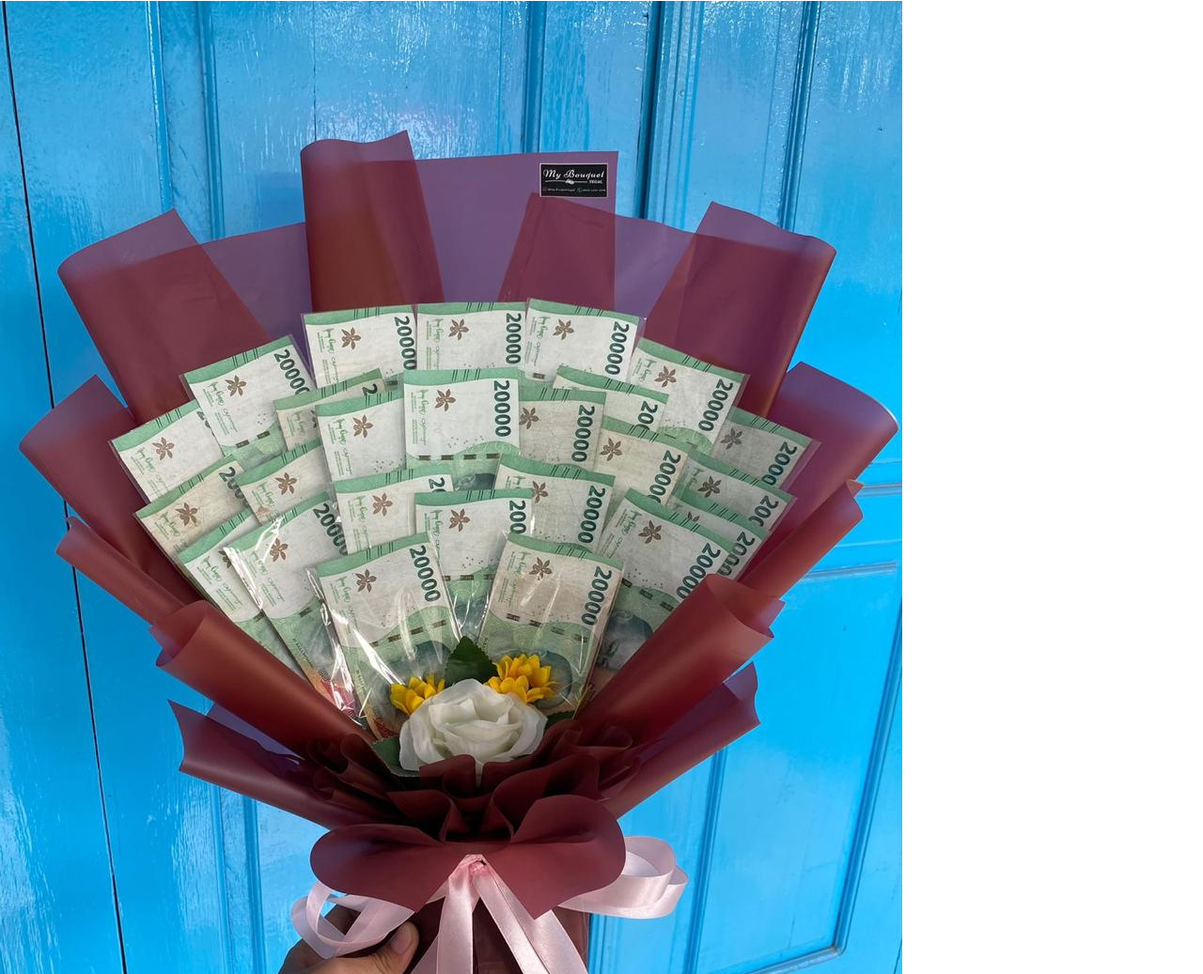
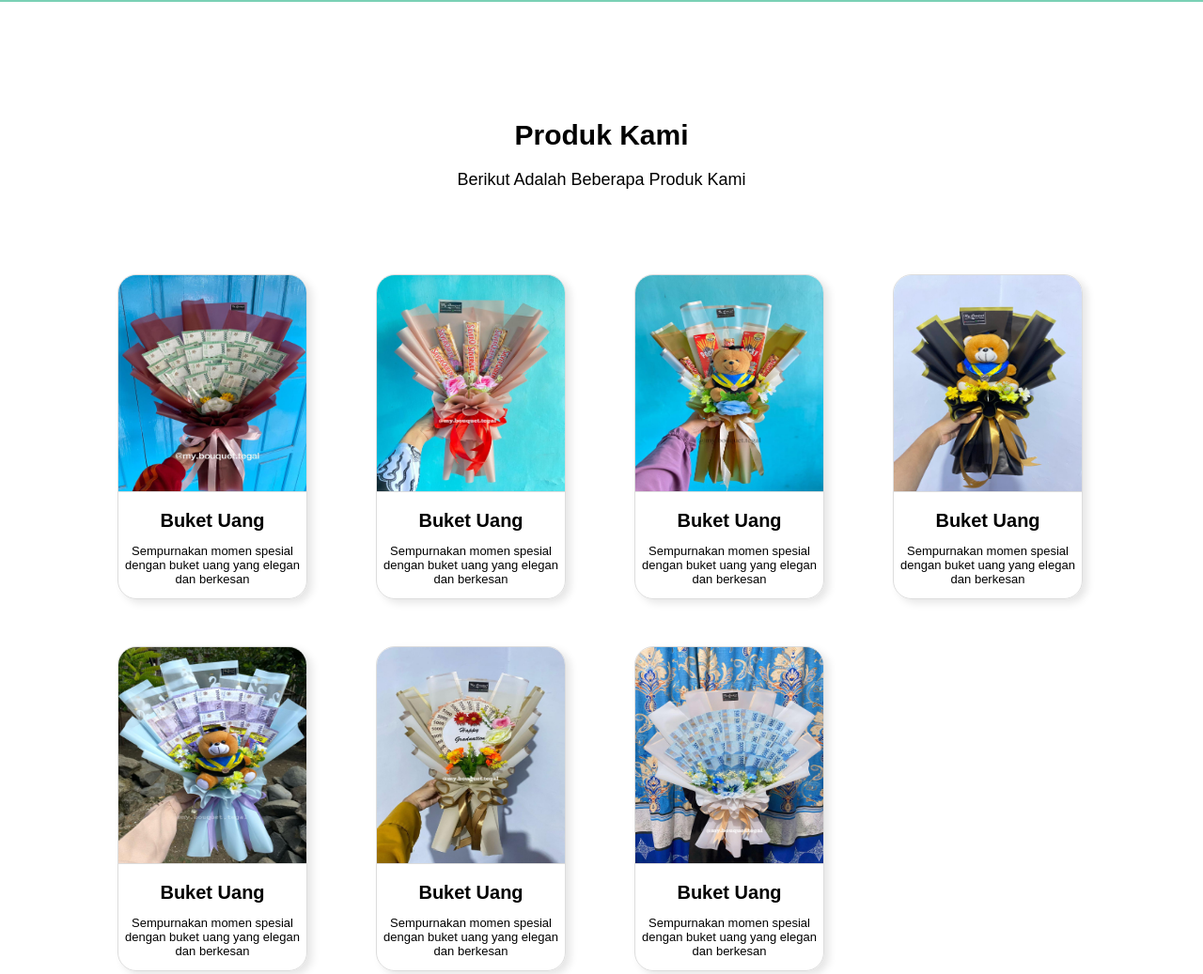
Before and after one commit to MuqtasidRoziq/tugas1-web-programming, a plain HTML site: page index.html in a window 1280 px wide. Shown: the part 1285-2322 px from the top of the page at 94% size. Drawn offline with Linux system fonts and the light colour scheme; a web font is replaced by a local one.

Commit message:
add image and update style.css

```diff
--- a/index.html
+++ b/index.html
@@ -18,10 +18,10 @@
                     <a href="#layanan">Layanan</a>
                 </li>
                 <li>
-                    <a href="#produk">Product</a>
+                    <a href="#title-produk">Product</a>
                 </li>
                 <li>
-                    <a href="#">contact</a>
+                    <a href="#title-footer">contact</a>
                 </li>
             </ul>
         </nav>
@@ -78,17 +78,46 @@
             </table>
         </section>
         <!-- PRODUCT -->
-        <section id="produk">
-            <section class="title-produk">
+        <section id="title-produk">
             <h1>Produk Kami</h1>
             <p>Berikut Adalah Beberapa Produk Kami</p>
         </section>
-            <section class="jenis-produk">
-                <img src="image/buket uang.jpg" alt="buket uang">
+        <section class="produk">
+            <section class="box-produk">
+                <img src="image/buket uang.jpg" alt="buket uang" width="30%">
                 <h2>Buket Uang</h2>
+                <p>Sempurnakan momen spesial dengan buket uang yang elegan dan berkesan</p>
             </section>
-
-
+            <section class="box-produk">
+                <img src="image/buket jajan.jpg" alt="buket jajan" width="30%">
+                <h2>Buket Uang</h2>
+                <p>Sempurnakan momen spesial dengan buket uang yang elegan dan berkesan</p>
+            </section>
+            <section class="box-produk">
+                <img src="image/buket jajan + boneka.jpg" alt="buket jajan dan boneka" width="30%">
+                <h2>Buket Uang</h2>
+                <p>Sempurnakan momen spesial dengan buket uang yang elegan dan berkesan</p>
+            </section>
+            <section class="box-produk">
+                <img src="image/buket boneka.jpg" alt="buket boneka" width="30%">
+                <h2>Buket Uang</h2>
+                <p>Sempurnakan momen spesial dengan buket uang yang elegan dan berkesan</p>
+            </section>
+            <section class="box-produk">
+                <img src="image/buket uang + boneka.jpg" alt="buket uang dan boneka" width="30%">
+                <h2>Buket Uang</h2>
+                <p>Sempurnakan momen spesial dengan buket uang yang elegan dan berkesan</p>
+            </section>
+            <section class="box-produk">
+                <img src="image/buket uang muter.jpg" alt="buket uang" width="30%">
+                <h2>Buket Uang</h2>
+                <p>Sempurnakan momen spesial dengan buket uang yang elegan dan berkesan</p>
+            </section>
+            <section class="box-produk">
+                <img src="image/buket uang 50k.jpg" alt="buket uang" width="30%">
+                <h2>Buket Uang</h2>
+                <p>Sempurnakan momen spesial dengan buket uang yang elegan dan berkesan</p>
+            </section>
         </section>
         <section id="form-pemesanan">
             <form action="">
@@ -131,20 +160,24 @@
     </main>
     <!-- FOOTER -->
     <footer>
-        <p>Media Sosial</p>
-        <p>
+        <p id="title-footer">Media Sosial</p>
+        <section class="link">
+            <p class="link-ig">
                 <a href="https://www.instagram.com/my.bouquet.tegal" target="_blank"><i class="fa-brands fa-square-instagram"></i></a>
                 my.bouquet.tegal
             </p>
-        <p>
+            <p class="link-fb">
                 <a href="#" target="_blank"><i class="fa-brands fa-square-facebook"></i></a>
                 My Bouquet Tegal
             </p>
-        <p>
+            <p class="link-wa">
                 <a href="https://wa.me/+6287880772495" target="_blank"><i class="fa-brands fa-square-whatsapp"></i></a>
                 +6287880772495
             </p>
+        </section>
+        <section class="alamat">
             <p>Alamat : Desa Jatibogor Kec Suradadi Kab Tegal</p>
+        </section>
     </footer>
 </body>
 </html>
--- a/style.css
+++ b/style.css
@@ -48,6 +48,7 @@ nav a{
 
 nav a:hover{
     color: rgb(14, 120, 113);
+    transition-duration: 0.5s;
     font-weight: bold;
 }
 
@@ -73,6 +74,7 @@ img{
 
 .title-description{
     margin-bottom: 10px;
+    font-size: 30px;
 }
 
 .description{
@@ -90,12 +92,13 @@ img{
 #layanan {
     background-color:  rgb(122, 208, 181);
     color: black;
-    padding: 50px 0;
+    padding: 100px;
+    padding-bottom: 150px;
     text-align: center;
 }
 
 #layanan h1 {
-    font-size: 32px;
+    font-size: 30px;
     margin-bottom: 20px;
 }
 
@@ -126,3 +129,81 @@ img{
 .table-layanan td {
     background-color: white;
 }
+
+.produk{
+    padding: 100px;
+    display: grid;
+    grid-template-columns: repeat(auto-fill, minmax(250px, 1fr));
+    justify-content: space-between;
+    flex-wrap: wrap;
+    gap: 20px;
+}
+
+#title-produk{
+    padding: 100px;
+    margin-bottom: -100px;
+    padding-bottom: 0;
+}
+#title-produk h1{
+    font-size: 30px;
+    text-align: center;
+    margin-bottom: 20px;
+}
+
+#title-produk p{
+    font-size: 18px;
+    text-align: center;
+    padding-bottom: 50px;
+    margin-bottom: 40px;
+}
+
+.box-produk{
+    margin-left: 25px;
+    margin-bottom: 30px;
+    border: 1px solid #ddd;
+    border-radius: 20px;
+    box-shadow: 5px 4px 8px rgba(0, 0, 0, 0.1); /* Bayangan lembut */
+    overflow: hidden; /* Menghindari overflow pada gambar */
+    width: 200px; /* Lebar box */
+    text-align: center;
+    transition: transform 0.3s, box-shadow 0.3s; /* Animasi saat hover */
+}
+
+.box-produk:hover {
+    transform: translateY(5px);
+    box-shadow: 0 8px 16px rgba(0, 0, 0, 0.2); /* Bayangan lebih besar */
+}
+
+.box-produk img{
+    padding-right: 0;
+    padding-top: 0;
+    width: 100%;
+    height: 230px;
+    border-bottom: 1px solid #ddd;
+}
+
+.box-produk h2{
+    font-size: 20px;
+    margin: 15px 0 5px;
+}
+
+.box-produk p{
+    font-size: 13px;
+}
+
+footer {
+    background-color: rgb(122, 208, 181);
+    padding-top: 10px;
+    display:flex;
+}
+
+#title-footer{
+    font-size: 18px;
+    padding-left: 200px;
+    padding-right: 10px;
+
+}
+
+.link{
+    margin-right: 100px;
+}
```
Also changed, not shown: image/buket uang 50k.jpg (added). Lines whose indentation alone changed are shown as unchanged.
